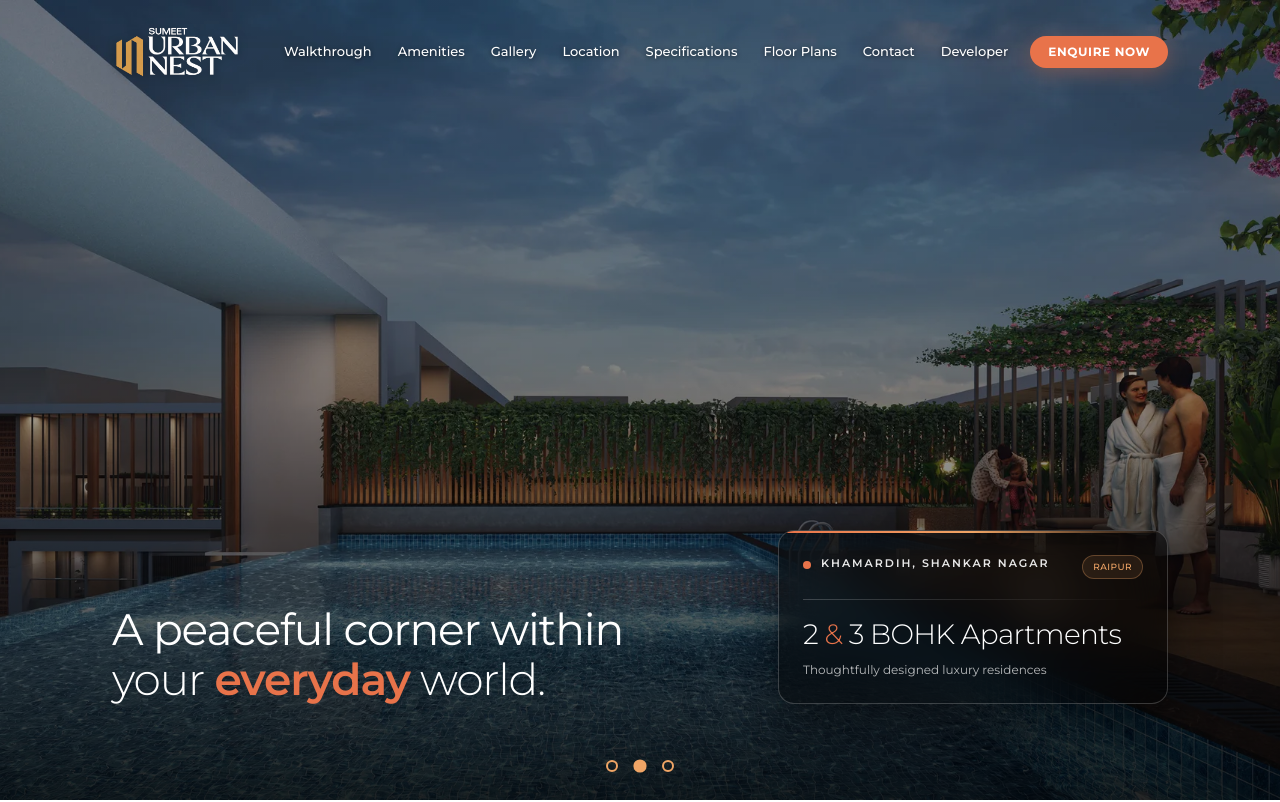
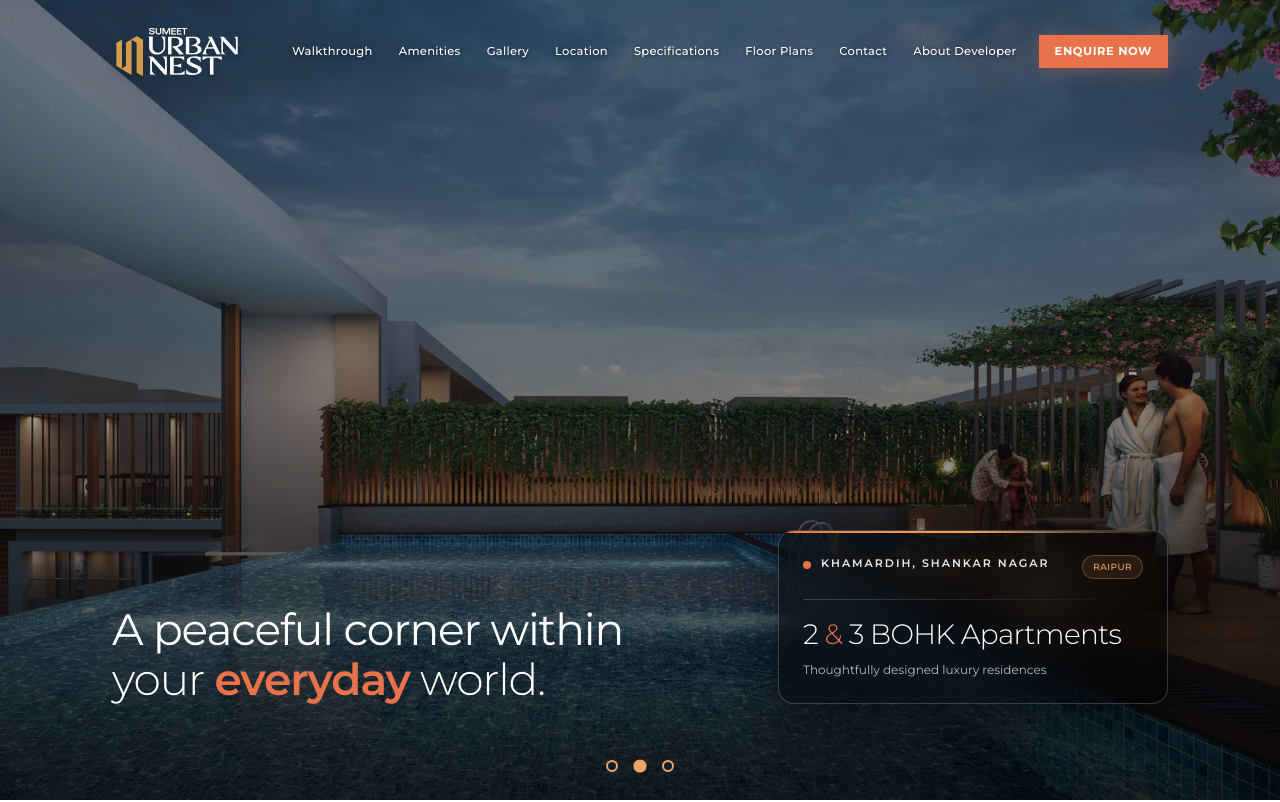
Before and after one commit to Shyanil/sumeet-urban-nest, a Next.js app: page / in a window 1280 px wide. Shown: the top 802 px of the page. Built offline with nearby package versions, Linux system fonts and the light colour scheme.

Commit message:
Reduce header nav links font size and remove corner curves from Enquire Now button

```diff
--- a/src/components/Header.tsx
+++ b/src/components/Header.tsx
@@ -112,7 +112,7 @@ export default function Header() {
           <div className="hidden items-center lg:flex lg:gap-2 xl:gap-3 2xl:gap-4.5">
             <nav
               aria-label="Main Navigation"
-              className="flex items-center lg:gap-1 xl:gap-1.5 2xl:gap-3.5"
+              className="flex items-center lg:gap-1 xl:gap-1.5 2xl:gap-3"
             >
               {navLinks.map((link) => {
                 const isActive = activeSection === link.id;
@@ -122,34 +122,22 @@ export default function Header() {
                     key={link.name}
                     href={link.href}
                     onClick={(e) => handleNavClick(e, link.id)}
-                    className="whitespace-nowrap rounded-md bg-[#D6AC70] font-medium text-[#1a1a1a] shadow-sm transition-all duration-200 text-[12px] px-2 py-1 lg:text-[12.5px] lg:px-2.5 lg:py-1 xl:text-[13px] xl:px-3 xl:py-1.5 2xl:text-[14.5px] 2xl:px-4.5 2xl:py-2"
+                    className="whitespace-nowrap rounded-sm bg-[#D6AC70] font-semibold text-[#1a1a1a] shadow-sm transition-all duration-200 text-[10.5px] px-2 py-1 lg:text-[11px] lg:px-2 lg:py-1 xl:text-[11.5px] xl:px-2.5 xl:py-1.5 2xl:text-[12.5px] 2xl:px-3.5 2xl:py-1.5"
                   >
-                    {link.id === "developer" ? (
-                      <>
-                        <span className="hidden 2xl:inline">About </span>Developer
-                      </>
-                    ) : (
-                      link.name
-                    )}
+                    {link.name}
                   </a>
                 ) : (
                   <a
                     key={link.name}
                     href={link.href}
                     onClick={(e) => handleNavClick(e, link.id)}
-                    className={`whitespace-nowrap rounded-md font-medium tracking-normal transition-colors text-[12px] px-2 py-1 lg:text-[12.5px] lg:px-2 lg:py-1 xl:text-[13px] xl:px-2.5 xl:py-1.5 2xl:text-[14.5px] 2xl:px-3.5 2xl:py-2 ${
+                    className={`whitespace-nowrap rounded-sm font-medium tracking-wide transition-colors text-[10.5px] px-1.5 py-1 lg:text-[11px] lg:px-2 lg:py-1 xl:text-[11.5px] xl:px-2.5 xl:py-1.5 2xl:text-[12.5px] 2xl:px-3 2xl:py-1.5 ${
                       isScrolled
                         ? "text-[#1a1a1a] hover:text-[#D6AC70]"
                         : "text-white drop-shadow-[0_1px_2px_rgba(0,0,0,0.6)] hover:text-[#D6AC70]"
                     }`}
                   >
-                    {link.id === "developer" ? (
-                      <>
-                        <span className="hidden 2xl:inline">About </span>Developer
-                      </>
-                    ) : (
-                      link.name
-                    )}
+                    {link.name}
                   </a>
                 );
               })}
@@ -158,7 +146,7 @@ export default function Header() {
             <a
               href="#contact"
               onClick={(e) => handleNavClick(e, "contact")}
-              className="whitespace-nowrap rounded-full bg-coral px-3.5 py-1.5 text-[11px] font-bold uppercase tracking-wider text-white shadow-[0_6px_20px_rgba(232,115,74,0.32)] transition-all duration-300 hover:-translate-y-0.5 hover:bg-[#D4613A] hover:shadow-[0_8px_24px_rgba(232,115,74,0.45)] xl:px-4.5 xl:py-2 xl:text-xs"
+              className="whitespace-nowrap rounded-none bg-coral px-3.5 py-1.5 text-[11px] font-bold uppercase tracking-wider text-white shadow-[0_4px_16px_rgba(232,115,74,0.32)] transition-all duration-300 hover:-translate-y-0.5 hover:bg-[#D4613A] hover:shadow-[0_6px_20px_rgba(232,115,74,0.45)] xl:px-4 xl:py-2 xl:text-[11.5px]"
             >
               Enquire Now
             </a>
@@ -169,7 +157,7 @@ export default function Header() {
             <a
               href="#contact"
               onClick={(e) => handleNavClick(e, "contact")}
-              className="whitespace-nowrap rounded-full bg-coral px-3.5 py-1.5 text-[10.5px] font-bold uppercase tracking-wider text-white shadow-sm transition hover:bg-[#D4613A] sm:px-4 sm:text-xs"
+              className="whitespace-nowrap rounded-none bg-coral px-3 py-1.5 text-[10.5px] font-bold uppercase tracking-wider text-white shadow-sm transition hover:bg-[#D4613A] sm:px-3.5 sm:text-[11px]"
             >
               Enquire Now
             </a>
@@ -226,7 +214,7 @@ export default function Header() {
               <a
                 href="#contact"
                 onClick={(e) => handleNavClick(e, "contact")}
-                className="mt-2 flex w-full items-center justify-center rounded-xl bg-coral py-3 text-center text-xs font-bold uppercase tracking-wider text-white shadow-md transition hover:bg-[#D4613A]"
+                className="mt-2 flex w-full items-center justify-center rounded-none bg-coral py-3 text-center text-xs font-bold uppercase tracking-wider text-white shadow-md transition hover:bg-[#D4613A]"
               >
                 Enquire Now
               </a>
```
